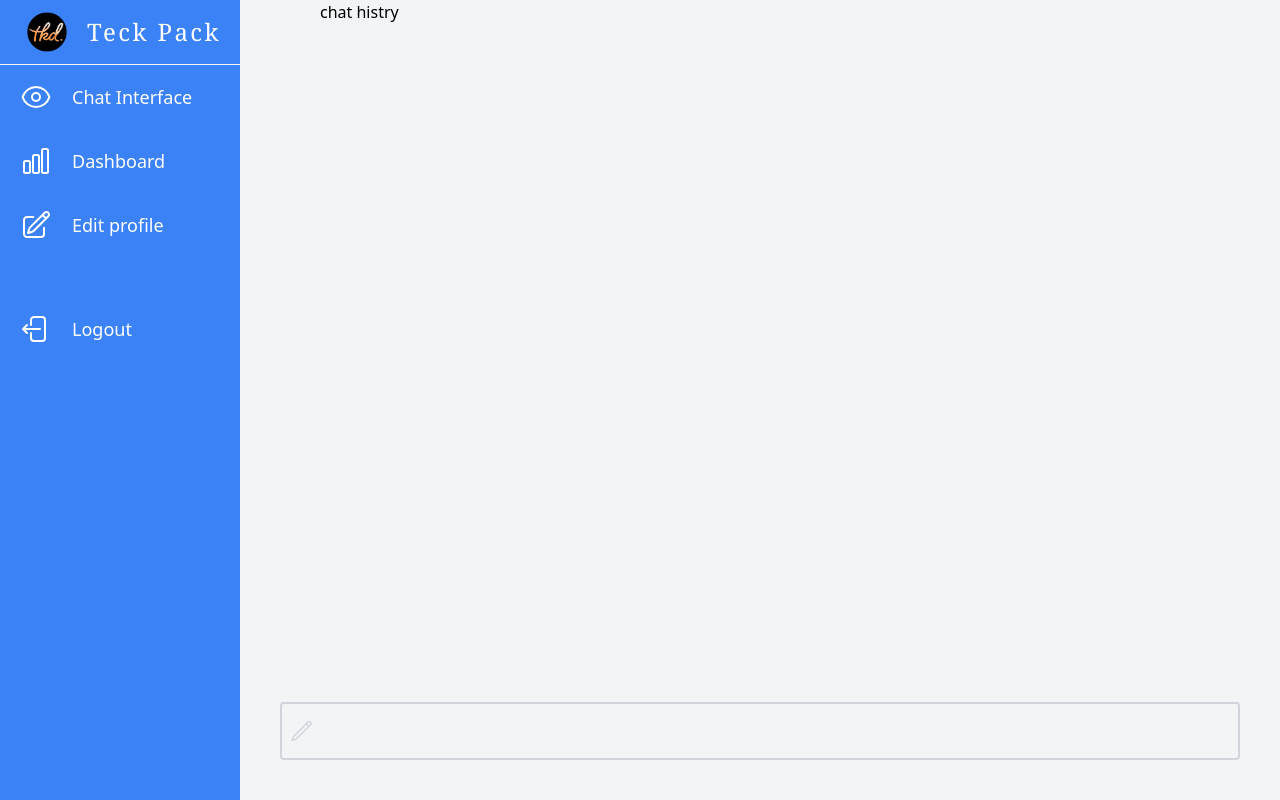
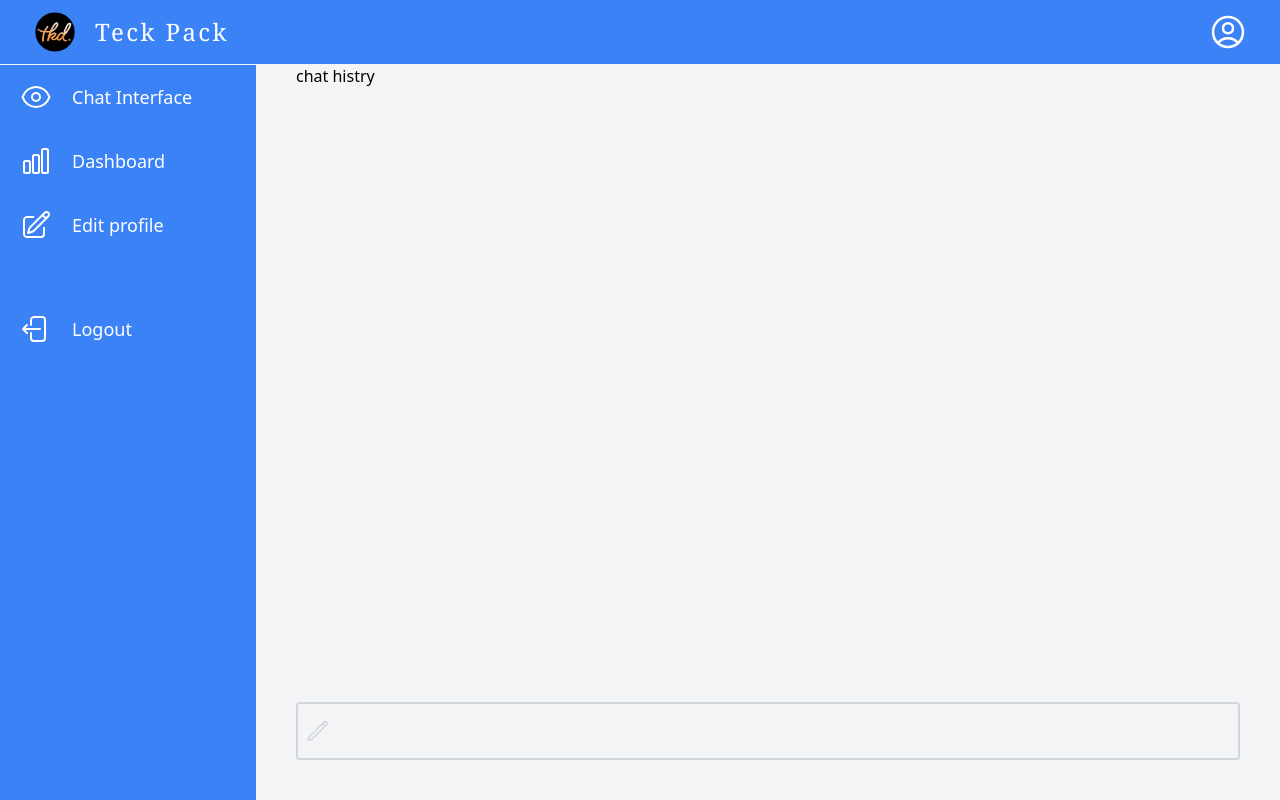
Before and after one commit to tkdeshan/Self_Assistant_AI_Web_App, a React (Create React App) app in the folder frontend/: page /menu in a window 1280 px wide. Built offline with nearby package versions, Linux system fonts and the light colour scheme.

Commit message:
partily create menu page

```diff
--- a/frontend/src/pages/MenuPage.js
+++ b/frontend/src/pages/MenuPage.js
@@ -6,6 +6,7 @@ import {
   PencilIcon,
   EyeIcon,
   ArrowLeftStartOnRectangleIcon,
+  UserCircleIcon,
 } from "@heroicons/react/24/outline";
 import TextBox from "../components/TextBox";
 
@@ -44,9 +45,14 @@ const MenuPage = () => {
           </div>
         </div>
       </div>
-      <div className="flex flex-col h-screen w-4/5 mx-10 pb-5">
+      <div className="flex flex-col h-screen w-4/5 pb-5">
+        <div className="flex flex-row-reverse w-full bg-blue-500 p-3">
+          <UserCircleIcon className="w-10 h-10 mx-5 text-white" />
+        </div>
         <div className="flex flex-col h-screen w-4/5 mx-10 pb-5">chat histry</div>
-        <TextBox type="text" Icon={PencilIcon} value={chat} setValue={setChat} />
+        <div className="px-10">
+          <TextBox type="text" Icon={PencilIcon} value={chat} setValue={setChat} />
+        </div>
       </div>
     </div>
   );
```
